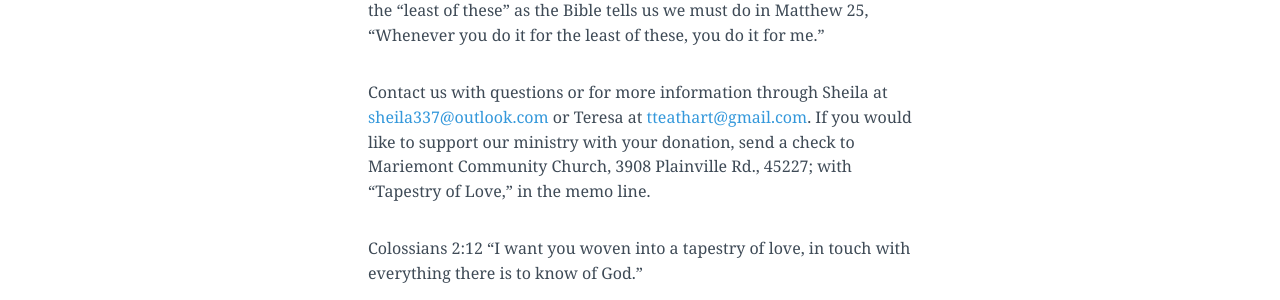
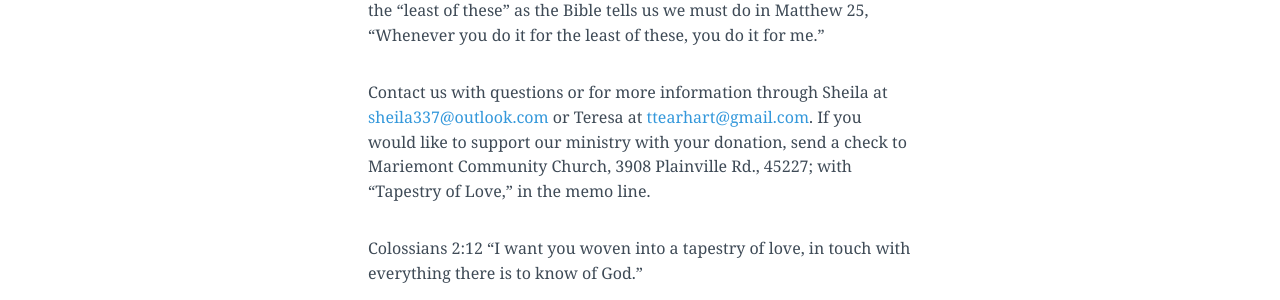
Before and after one commit to lukemoderwell/mariemont, a Jekyll site: the page built from womens-ministry.md, in a window 1280 px wide and 900 px high, scrolled down 3957 px, cut to the strip 0-598 px from the top of the window. Shown: the part 154-454 px from the top of the strip. Built offline with Jekyll 4.4.1, drawn with Linux system fonts in a browser that asks for light colours; nearby versions of some CDN libraries.

Commit message:
Updated Womens Ministry

```diff
--- a/womens-ministry.md
+++ b/womens-ministry.md
@@ -70,6 +70,6 @@
 
 The mission of the Tapestry ministry is to show love and compassion to the “least of these” as the Bible tells us we must do in Matthew 25, “Whenever you do it for the *least of these*, you do it for me."
 
-Contact us with questions or for more information through Sheila at [sheila337@outlook.com](sheila337@outlook.com) or Teresa at [tteathart@gmail.com](tteathart@gmail.com). If you would like to support our ministry with your donation, send a check to Mariemont Community Church, 3908 Plainville Rd., 45227; with "Tapestry of Love," in the memo line.
+Contact us with questions or for more information through Sheila at [sheila337@outlook.com](sheila337@outlook.com) or Teresa at [ttearhart@gmail.com](ttearhart@gmail.com). If you would like to support our ministry with your donation, send a check to Mariemont Community Church, 3908 Plainville Rd., 45227; with "Tapestry of Love," in the memo line.
 
 Colossians 2:12 "I want you woven into a tapestry of love, in touch with everything there is to know of God."
```
